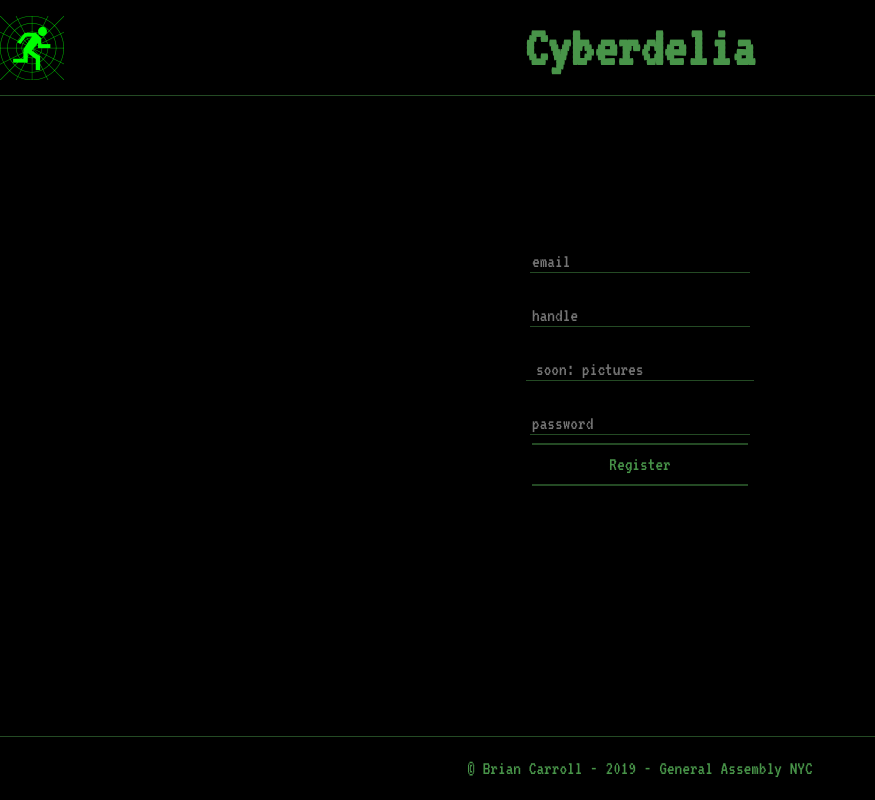
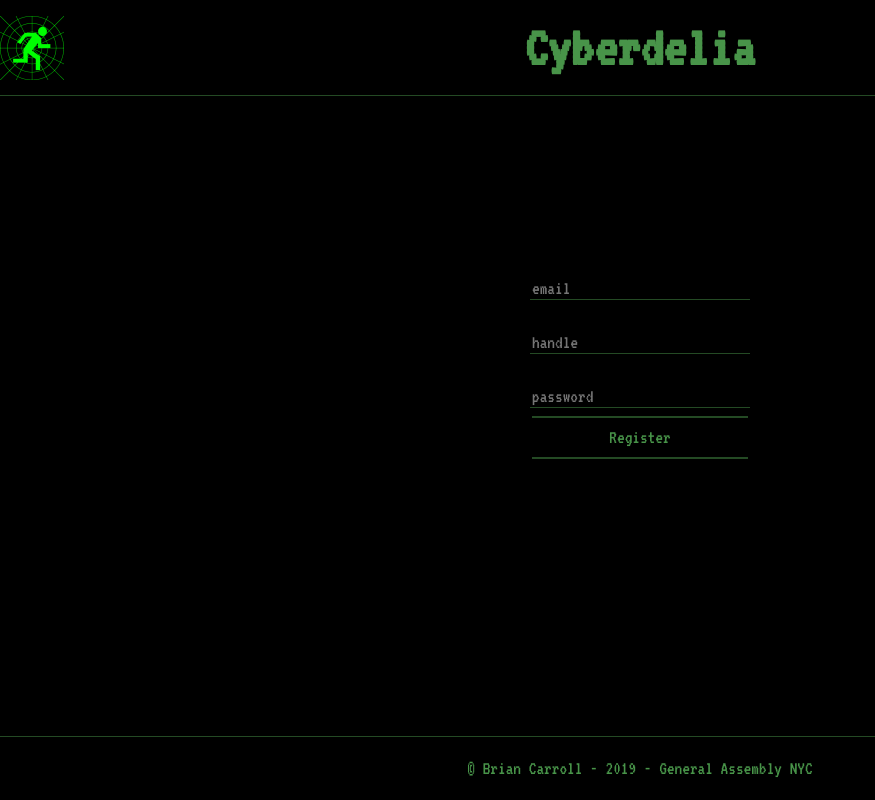
Before and after one commit to BrianCarroll112/Chat, a React (Create React App) app in the folder client/: page /register in a window 1280 px wide. Shown: the whole page, without its empty margins (0-875 px from the left). Built offline with nearby package versions, Linux system fonts and the light colour scheme.

Commit message:
metadata/remove pic input

```diff
--- a/client/public/index.html
+++ b/client/public/index.html
@@ -23,7 +23,7 @@
       work correctly both with client-side routing and a non-root public URL.
       Learn how to configure a non-root public URL by running `npm run build`.
     -->
-    <title>React App</title>
+    <title>Cyberdelia</title>
   </head>
   <body>
     <noscript>You need to enable JavaScript to run this app.</noscript>
--- a/client/src/components/Register.jsx
+++ b/client/src/components/Register.jsx
@@ -26,17 +26,6 @@ export default (props) => (
 
         <input
           autoComplete="off"
-          name="picture"
-          placeholder="soon: pictures"
-          id="picture"
-          type="text"
-          onChange={(e) => props.handleChange(e)}
-          value={props.picture}
-        />
-
-
-        <input
-          autoComplete="off"
           name="password"
           placeholder="password"
           id="password"
```
Also changed, not shown: 1 other file (tests, documents, lock files or other folders).
